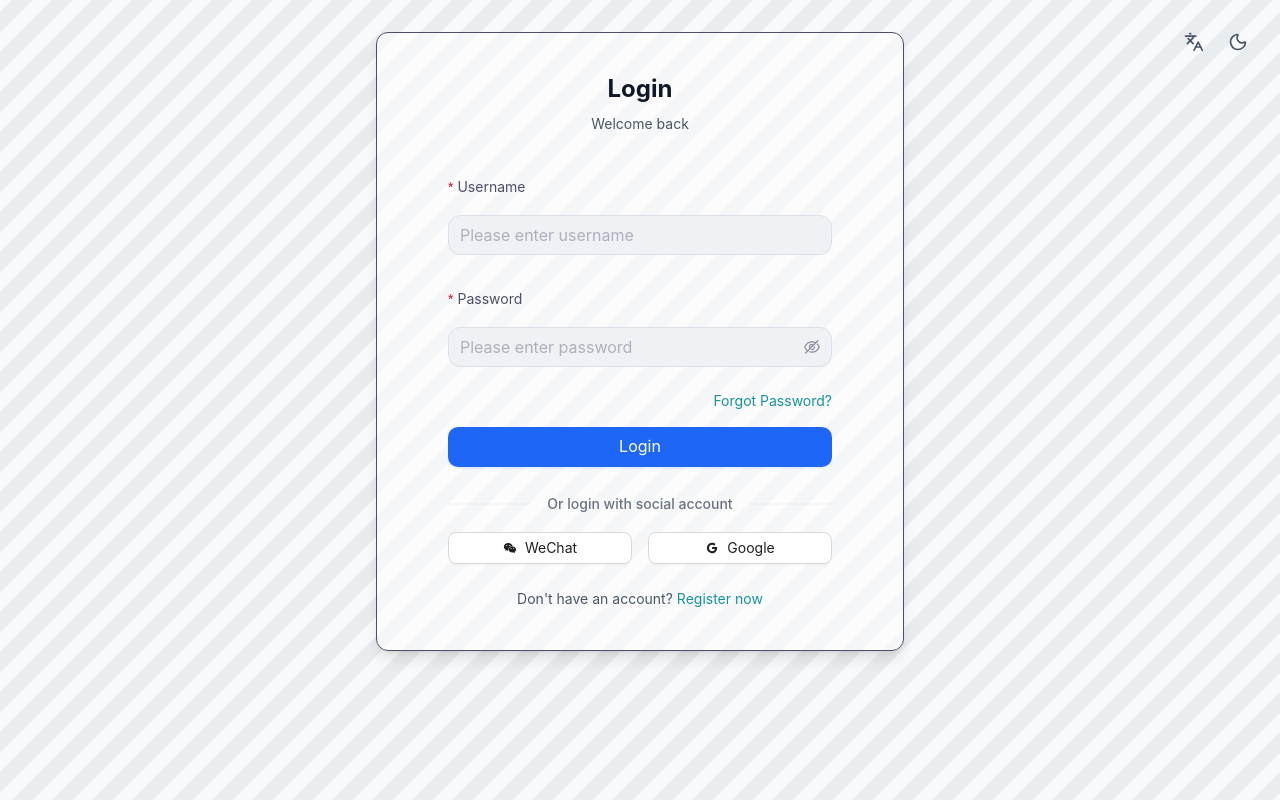
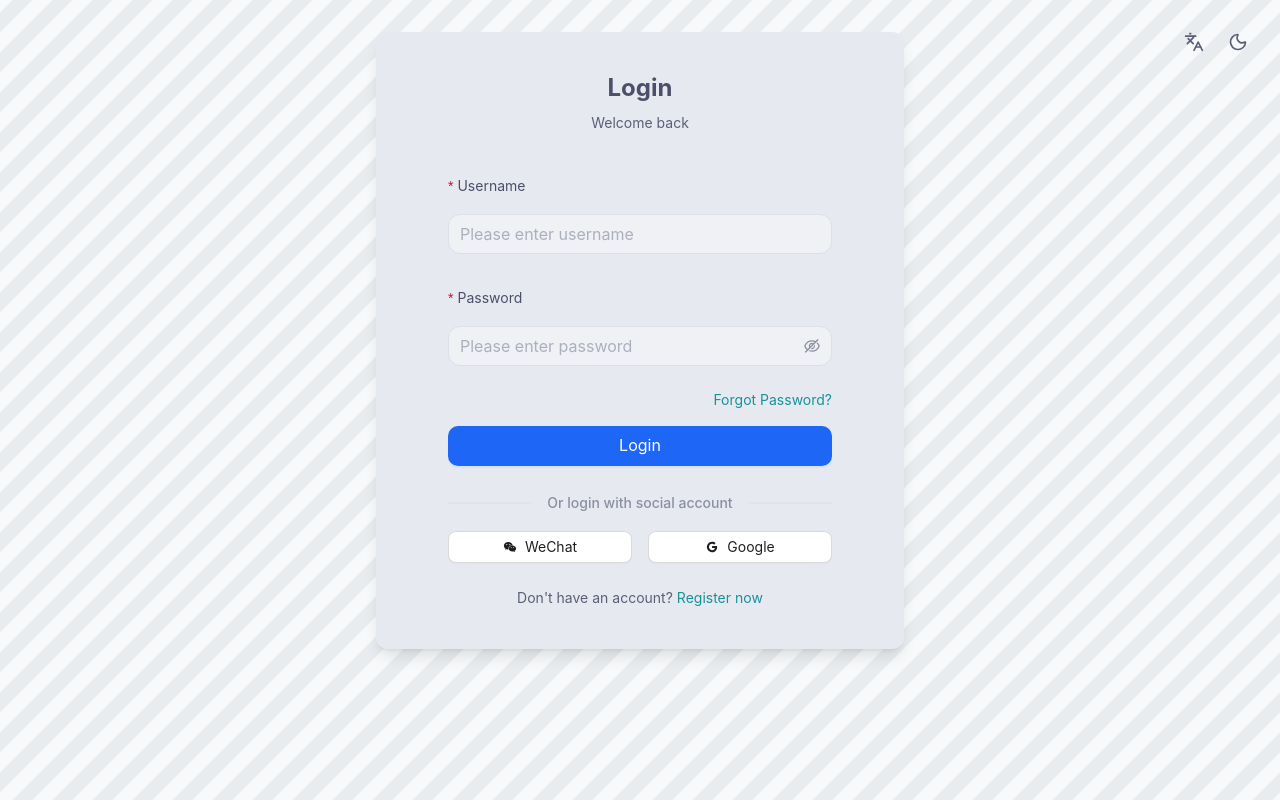
Before and after one commit to xdd-zone/console, a React (Vite) app: page /login in a window 1280 px wide. Built offline with nearby package versions, Linux system fonts and the light colour scheme.

Commit message:
feat: 配置AuthContainer、Login 和 Register 组件的主题样式

```diff
--- a/src/components/business/AuthContainer.tsx
+++ b/src/components/business/AuthContainer.tsx
@@ -32,15 +32,19 @@
         {/* Pattern 背景 */}
         <Pattern animationDuration={6} />
 
-        {/* 主题切换和语言切换按钮 */}
+        {/* 主题切换和语言切换按钮 - 使用 CSS 变量适配所有主题 */}
         <div className="absolute top-4 right-4 z-20 flex items-center gap-2 md:top-6 md:right-6">
-          <LanguageButton className="rounded-lg p-2 text-xl text-gray-600 transition-all duration-200 hover:bg-white/20 hover:text-gray-800 md:text-2xl dark:text-gray-300 dark:hover:bg-black/20 dark:hover:text-white" />
-          <ThemeToggle className="rounded-lg p-2 text-xl text-gray-600 transition-all duration-200 hover:bg-white/20 hover:text-gray-800 md:text-2xl dark:text-gray-300 dark:hover:bg-black/20 dark:hover:text-white" />
+          <div className="cursor-pointer rounded-lg p-2 text-[var(--catppuccin-text-secondary)] transition-all duration-200 hover:bg-white/20">
+            <LanguageButton />
+          </div>
+          <div className="cursor-pointer rounded-lg p-2 text-[var(--catppuccin-text-secondary)] transition-all duration-200 hover:bg-white/20">
+            <ThemeToggle />
+          </div>
         </div>
 
-        {/* 内容表单区域 */}
+        {/* 内容表单区域 - 使用语义化 CSS 变量适配 4 套主题 */}
         <div className="relative z-10 h-full w-full md:mx-auto md:max-w-md md:px-6 md:py-8 lg:max-w-lg xl:max-w-xl">
-          <div className="flex h-full flex-col justify-center bg-white/50 p-6 shadow-lg md:h-auto md:min-h-0 md:justify-start md:rounded-xl md:border md:p-8 lg:px-12 lg:py-10 dark:border-gray-700 dark:bg-black/50 dark:shadow-2xl">
+          <div className="flex h-full flex-col justify-center border-[var(--catppuccin-border)] bg-[var(--catppuccin-bg-secondary)] p-6 shadow-lg md:h-auto md:min-h-0 md:justify-start md:rounded-xl md:p-8 lg:px-12 lg:py-10">
             <div className="mx-auto w-full max-w-sm">{children}</div>
           </div>
         </div>
--- a/src/pages/auth/Login.tsx
+++ b/src/pages/auth/Login.tsx
@@ -14,8 +14,8 @@
     <AuthContainer>
       {/* 标题 */}
       <div className="mb-8 text-center">
-        <h1 className="mb-2 text-2xl font-bold text-gray-900 dark:text-white">{t('auth.loginTitle')}</h1>
-        <p className="text-gray-600 dark:text-gray-300">{t('auth.loginWelcome')}</p>
+        <h1 className="mb-2 text-2xl font-bold text-[var(--catppuccin-text-primary)]">{t('auth.loginTitle')}</h1>
+        <p className="text-[var(--catppuccin-text-secondary)]">{t('auth.loginWelcome')}</p>
       </div>
 
       {/* 登录表单 */}
@@ -43,7 +43,7 @@
         <div className="mb-4 flex justify-end">
           <a
             href="#"
-            className="text-sm text-blue-600 transition-colors hover:text-blue-800 dark:text-blue-400 dark:hover:text-blue-300"
+            className="text-sm text-[var(--catppuccin-primary)] transition-colors hover:text-[var(--catppuccin-primary-hover)]"
           >
             {t('auth.forgotPassword')}
           </a>
@@ -58,20 +58,20 @@
 
       {/* 分割线 */}
       <Divider className="my-6">
-        <span className="text-sm text-gray-500 dark:text-gray-400">{t('auth.orSocialLogin')}</span>
+        <span className="text-sm text-[var(--catppuccin-text-muted)]">{t('auth.orSocialLogin')}</span>
       </Divider>
 
       {/* 社交登录按钮 */}
       <div className="flex gap-4">
         <Button
           icon={<AiFillWechat />}
-          className="h-12 flex-1 rounded-lg border-gray-300 transition-colors hover:border-green-500 hover:text-green-500 dark:border-gray-600 dark:bg-gray-700 dark:text-gray-300 dark:hover:border-green-400 dark:hover:text-green-400"
+          className="h-12 flex-1 rounded-lg border-[var(--catppuccin-border)] bg-transparent text-[var(--catppuccin-text-secondary)] transition-colors hover:border-[#22c55e] hover:text-[#22c55e]"
         >
           {t('auth.wechatLogin')}
         </Button>
         <Button
           icon={<AiOutlineGoogle />}
-          className="h-12 flex-1 rounded-lg border-gray-300 transition-colors hover:border-red-500 hover:text-red-500 dark:border-gray-600 dark:bg-gray-700 dark:text-gray-300 dark:hover:border-red-400 dark:hover:text-red-400"
+          className="h-12 flex-1 rounded-lg border-[var(--catppuccin-border)] bg-transparent text-[var(--catppuccin-text-secondary)] transition-colors hover:border-[#ef4444] hover:text-[#ef4444]"
         >
           {t('auth.googleLogin')}
         </Button>
@@ -79,10 +79,10 @@
 
       {/* 注册链接 */}
       <div className="mt-6 text-center">
-        <span className="text-sm text-gray-600 dark:text-gray-300">{t('auth.noAccount')}</span>
+        <span className="text-sm text-[var(--catppuccin-text-secondary)]">{t('auth.noAccount')}</span>
         <a
           href="#"
-          className="ml-1 text-sm text-blue-600 transition-colors hover:text-blue-800 dark:text-blue-400 dark:hover:text-blue-300"
+          className="ml-1 text-sm text-[var(--catppuccin-primary)] transition-colors hover:text-[var(--catppuccin-primary-hover)]"
         >
           {t('auth.registerNow')}
         </a>
--- a/src/pages/auth/Register.tsx
+++ b/src/pages/auth/Register.tsx
@@ -23,8 +23,8 @@
     <AuthContainer>
       {/* 标题 */}
       <div className="mb-8 text-center">
-        <h1 className="mb-2 text-2xl font-bold text-gray-900 dark:text-white">{t('auth.registerTitle')}</h1>
-        <p className="text-gray-600 dark:text-gray-300">{t('auth.createAccount')}</p>
+        <h1 className="mb-2 text-2xl font-bold text-[var(--catppuccin-text-primary)]">{t('auth.registerTitle')}</h1>
+        <p className="text-[var(--catppuccin-text-secondary)]">{t('auth.createAccount')}</p>
       </div>
 
       {/* 注册表单 */}
@@ -95,20 +95,20 @@
 
       {/* 分割线 */}
       <Divider className="my-6">
-        <span className="text-sm text-gray-500 dark:text-gray-400">{t('auth.orSocialRegister')}</span>
+        <span className="text-sm text-[var(--catppuccin-text-muted)]">{t('auth.orSocialRegister')}</span>
       </Divider>
 
       {/* 社交登录按钮 */}
       <div className="flex gap-4">
         <Button
           icon={<AiFillWechat />}
-          className="h-12 flex-1 rounded-lg border-gray-300 transition-colors hover:border-green-500 hover:text-green-500 dark:border-gray-600 dark:bg-gray-700 dark:text-gray-300 dark:hover:border-green-400 dark:hover:text-green-400"
+          className="h-12 flex-1 rounded-lg border-[var(--catppuccin-border)] bg-transparent text-[var(--catppuccin-text-secondary)] transition-colors hover:border-[#22c55e] hover:text-[#22c55e]"
         >
           {t('auth.wechatRegister')}
         </Button>
         <Button
           icon={<AiOutlineGoogle />}
-          className="h-12 flex-1 rounded-lg border-gray-300 transition-colors hover:border-red-500 hover:text-red-500 dark:border-gray-600 dark:bg-gray-700 dark:text-gray-300 dark:hover:border-red-400 dark:hover:text-red-400"
+          className="h-12 flex-1 rounded-lg border-[var(--catppuccin-border)] bg-transparent text-[var(--catppuccin-text-secondary)] transition-colors hover:border-[#ef4444] hover:text-[#ef4444]"
         >
           {t('auth.googleRegister')}
         </Button>
@@ -116,10 +116,10 @@
 
       {/* 登录链接 */}
       <div className="mt-6 text-center">
-        <span className="text-sm text-gray-600 dark:text-gray-300">{t('auth.haveAccount')}</span>
+        <span className="text-sm text-[var(--catppuccin-text-secondary)]">{t('auth.haveAccount')}</span>
         <a
           href="#"
-          className="ml-1 text-sm text-blue-600 transition-colors hover:text-blue-800 dark:text-blue-400 dark:hover:text-blue-300"
+          className="ml-1 text-sm text-[var(--catppuccin-primary)] transition-colors hover:text-[var(--catppuccin-primary-hover)]"
         >
           {t('auth.loginNow')}
         </a>
```
